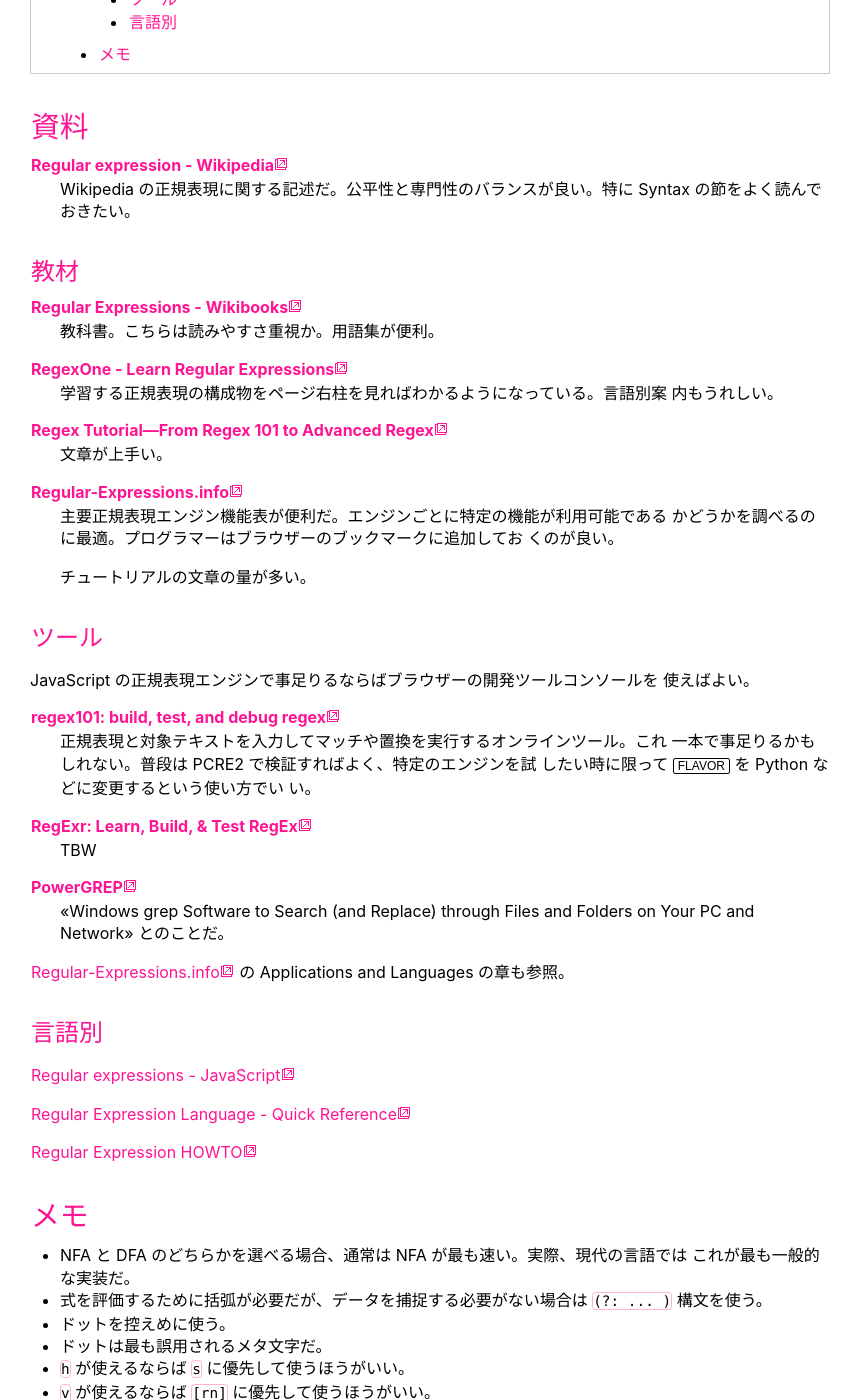
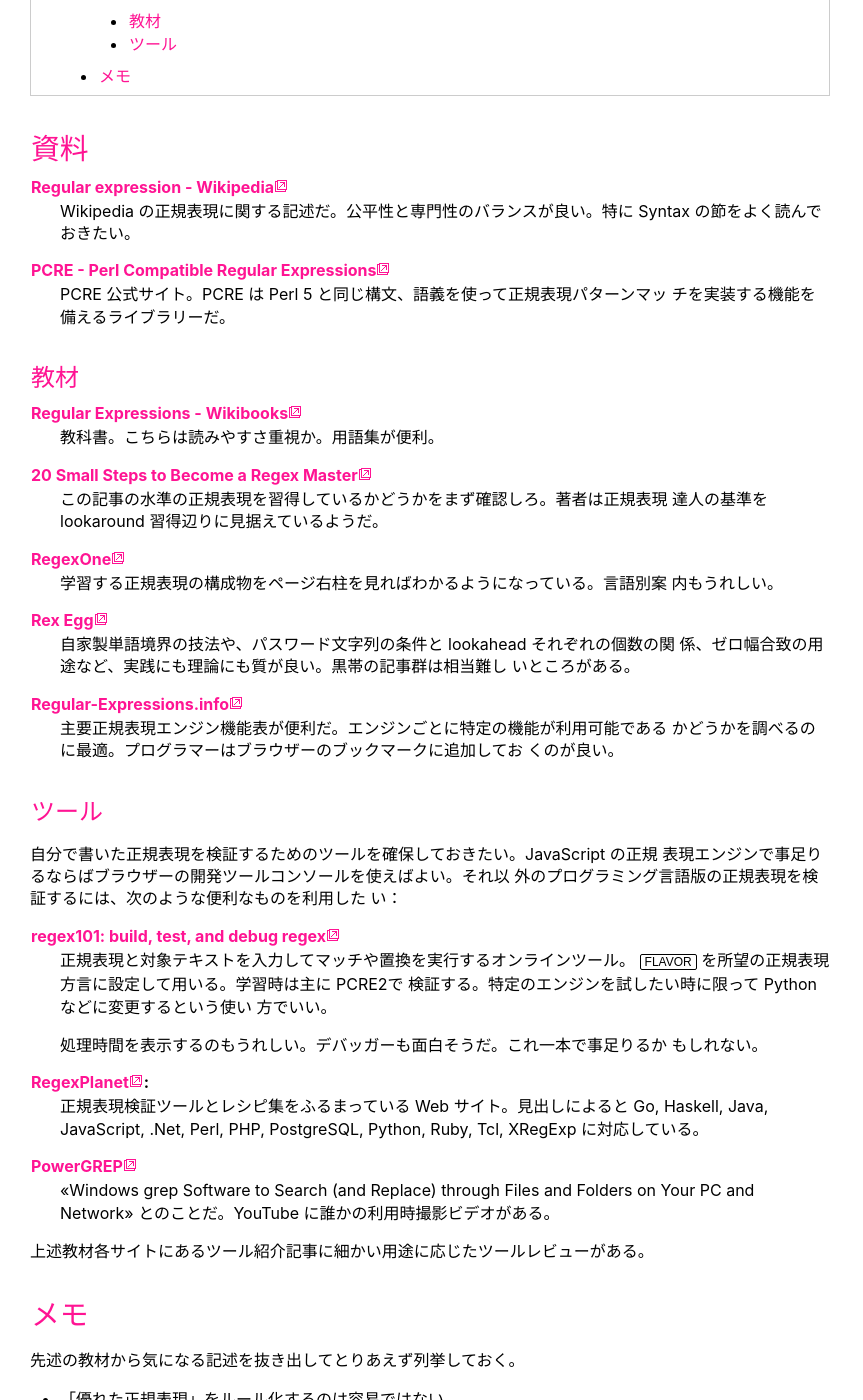
Before and after one commit to showa-yojyo/minibook, a Sphinx documentation site: the page built from source/regex.rst, in a window 1280 px wide and 1400 px high, scrolled down 276 px. Shown: the whole window, without its empty margins (0-863 px from the left). Built offline with Sphinx 7.4.7, drawn with Linux system fonts in a browser that asks for light colours; some of the changed text lies outside the part shown.

Commit message:
regex: RC [skip ci]

```diff
--- a/source/regex.rst
+++ b/source/regex.rst
@@ -1,6 +1,8 @@
 ======================================================================
 正規表現学習ノート
 ======================================================================
+
+自分の正規表現技術を見直そう。勘だけで使い続けていると行き詰まるのは必至。
 
 .. contents::
 
@@ -10,69 +12,76 @@
 `Regular expression - Wikipedia <https://en.wikipedia.org/wiki/Regular_expression>`__
    Wikipedia の正規表現に関する記述だ。公平性と専門性のバランスが良い。特に
    Syntax の節をよく読んでおきたい。
+`PCRE - Perl Compatible Regular Expressions <https://www.pcre.org/>`__
+   PCRE 公式サイト。PCRE は Perl 5 と同じ構文、語義を使って正規表現パターンマッ
+   チを実装する機能を備えるライブラリーだ。
 
 教材
 ----------------------------------------------------------------------
 
 `Regular Expressions - Wikibooks <https://en.wikibooks.org/wiki/Regular_Expressions>`__
    教科書。こちらは読みやすさ重視か。用語集が便利。
-`RegexOne - Learn Regular Expressions <https://regexone.com/>`__
+`20 Small Steps to Become a Regex Master <https://dev.to/awwsmm/20-small-steps-to-become-a-regex-master-mpc>`__
+   この記事の水準の正規表現を習得しているかどうかをまず確認しろ。著者は正規表現
+   達人の基準を lookaround 習得辺りに見据えているようだ。
+`RegexOne <https://regexone.com/>`__
    学習する正規表現の構成物をページ右柱を見ればわかるようになっている。言語別案
    内もうれしい。
-`Regex Tutorial—From Regex 101 to Advanced Regex <https://www.rexegg.com/>`__
-   文章が上手い。
+`Rex Egg <https://www.rexegg.com/>`__
+   自家製単語境界の技法や、パスワード文字列の条件と lookahead それぞれの個数の関
+   係、ゼロ幅合致の用途など、実践にも理論にも質が良い。黒帯の記事群は相当難し
+   いところがある。
 `Regular-Expressions.info`_
    主要正規表現エンジン機能表が便利だ。エンジンごとに特定の機能が利用可能である
    かどうかを調べるのに最適。プログラマーはブラウザーのブックマークに追加してお
    くのが良い。
 
-   チュートリアルの文章の量が多い。
-
 ツール
 ----------------------------------------------------------------------
 
-JavaScript の正規表現エンジンで事足りるならばブラウザーの開発ツールコンソールを
-使えばよい。
+自分で書いた正規表現を検証するためのツールを確保しておきたい。JavaScript の正規
+表現エンジンで事足りるならばブラウザーの開発ツールコンソールを使えばよい。それ以
+外のプログラミング言語版の正規表現を検証するには、次のような便利なものを利用した
+い：
 
 `regex101: build, test, and debug regex <https://regex101.com/>`__
-   正規表現と対象テキストを入力してマッチや置換を実行するオンラインツール。これ
-   一本で事足りるかもしれない。普段は PCRE2 で検証すればよく、特定のエンジンを試
-   したい時に限って :guilabel:`FLAVOR` を Python などに変更するという使い方でい
-   い。
-`RegExr: Learn, Build, & Test RegEx <https://regexr.com/>`__
-   TBW
+   正規表現と対象テキストを入力してマッチや置換を実行するオンラインツール。
+   :guilabel:`FLAVOR` を所望の正規表現方言に設定して用いる。学習時は主に PCRE2で
+   検証する。特定のエンジンを試したい時に限って Python などに変更するという使い
+   方でいい。
+
+   処理時間を表示するのもうれしい。デバッガーも面白そうだ。これ一本で事足りるか
+   もしれない。
+`RegexPlanet <https://www.regexplanet.com/>`__:
+   正規表現検証ツールとレシピ集をふるまっている Web サイト。見出しによると Go,
+   Haskell, Java, JavaScript, .Net, Perl, PHP, PostgreSQL, Python, Ruby, Tcl,
+   XRegExp に対応している。
 `PowerGREP <https://www.powergrep.com/>`__
    «Windows grep Software to Search (and Replace) through Files and Folders on
-   Your PC and Network» とのことだ。
+   Your PC and Network» とのことだ。YouTube に誰かの利用時撮影ビデオがある。
 
-`Regular-Expressions.info`_ の Applications and Languages の章も参照。
-
-言語別
-----------------------------------------------------------------------
-
-`Regular expressions - JavaScript
-<https://developer.mozilla.org/en-US/docs/Web/JavaScript/Guide/Regular_expressions>`__
-
-`Regular Expression Language - Quick Reference
-<https://learn.microsoft.com/en-us/dotnet/standard/base-types/regular-expression-language-quick-reference>`__
-
-`Regular Expression HOWTO <https://docs.python.org/3/howto/regex.html>`__
+上述教材各サイトにあるツール紹介記事に細かい用途に応じたツールレビューがある。
 
 メモ
 ======================================================================
 
+先述の教材から気になる記述を抜き出してとりあえず列挙しておく。
+
+* 「優れた正規表現」をルール化するのは容易ではない。
 * NFA と DFA のどちらかを選べる場合、通常は NFA が最も速い。実際、現代の言語では
   これが最も一般的な実装だ。
 * 式を評価するために括弧が必要だが、データを捕捉する必要がない場合は
   :regexp:`(?: ... )` 構文を使う。
+* 可能な限りアンカーを指定する。バックトラックの手間が省けることもある。
+* 相互排他的なトークンを連続させるのは美しい。
 * ドットを控えめに使う。
 * ドットは最も誤用されるメタ文字だ。
-* :regexp:`\h` が使えるならば :regexp:`\s` に優先して使うほうがいい。
-* :regexp:`\v` が使えるならば :regexp:`[\r\n]` に優先して使うほうがいい。
+* :regexp:`\\h` が使えるならば :regexp:`\\s` に優先して使うほうがいい。
+* :regexp:`\\v` が使えるならば :regexp:`[\\r\\n]` に優先して使うほうがいい。
 * 正規表現をどこまで完璧にするかは、その正規表現で何をしたいかによって決まる。
   ユーザーの入力を検証するのであれば、完璧でなければならない。
 * 入力を検証する前に、文字列前後の空白を除去しておく。
-* Python に :regexp:`\z` はない。
+* Python に :regexp:`\\z` はない。
 * 正規表現エンジンに捕捉を back track させたくない場合は atomic group を使用する
   ことが可能だ。
 * 正規表現によっては前方参照という概念があり得る。
@@ -88,6 +97,27 @@
   テキスト指向エンジンと正規表現指向エンジンの両方を使う。後方参照を使用する場合
   は正規表現指向エンジンを使用する。それ以外の場合はより高速なテキスト指向エンジ
   ンを使用する。
-
+* 基本正規表現つまり :abbr:`BRE` は現在でも使われている最も古い正規表現だ。GNU
+  ユーティリティーの :program:`grep`, :program:`ed`, :program:`sed` がこれを使用
+  している。
+* JavaScript のすべての実装で正規表現がまったく同じように動作する。
+* PowerShell の正規表現はそれと明示しないと大文字小文字を区別しない。
+* 正規表現を作成する際には、何に合致させないかを考えることの方が重要だ。
+* Quantifiers を入れ子にする正規表現は破滅的になりがちだ。バックトラック禁止表現
+  を身に着けておくといい。
+* 境界 :regexp:`\\b` は、その左と右の文字の性質が異なる位置と考えられる。
+* Lookaround を応用した区切りパターン正規表現の組み立て方を知っておくと便利。
+* Python ``re`` モジュールはゼロ幅マッチでは分割しない？
+* Python ``re`` は主要正規表現エンジンの中で二番目に悪い。
+* 主要な正規表現エンジンの中で JavaScript は最悪であり、その差は歴然としている。
+* ``++`` は諦めない。
+* :regexp:`.*?` は高く付く。
+* :regexp:`(?R)` は「正規表現全体をここに貼り付け、元の :regexp:`(?R)` を置き換
+  える」だ。例えば :regexp:`A(?R)?Z` は ``AZ``, ``AAZZ``, ``AAAZZZ``, ... のすべ
+  てを表す。
+* 再帰正規表現には出口パターンを含めろ。
+* 必ず失敗するパターンを知っていると便利。
+* 条件式で lookbehind を使うのは、マッチの前に何らかのテキストがあることを確認し
+  たい場合に便利だ。
 
 .. _Regular-Expressions.info: https://www.regular-expressions.info/refflavors.html
```
